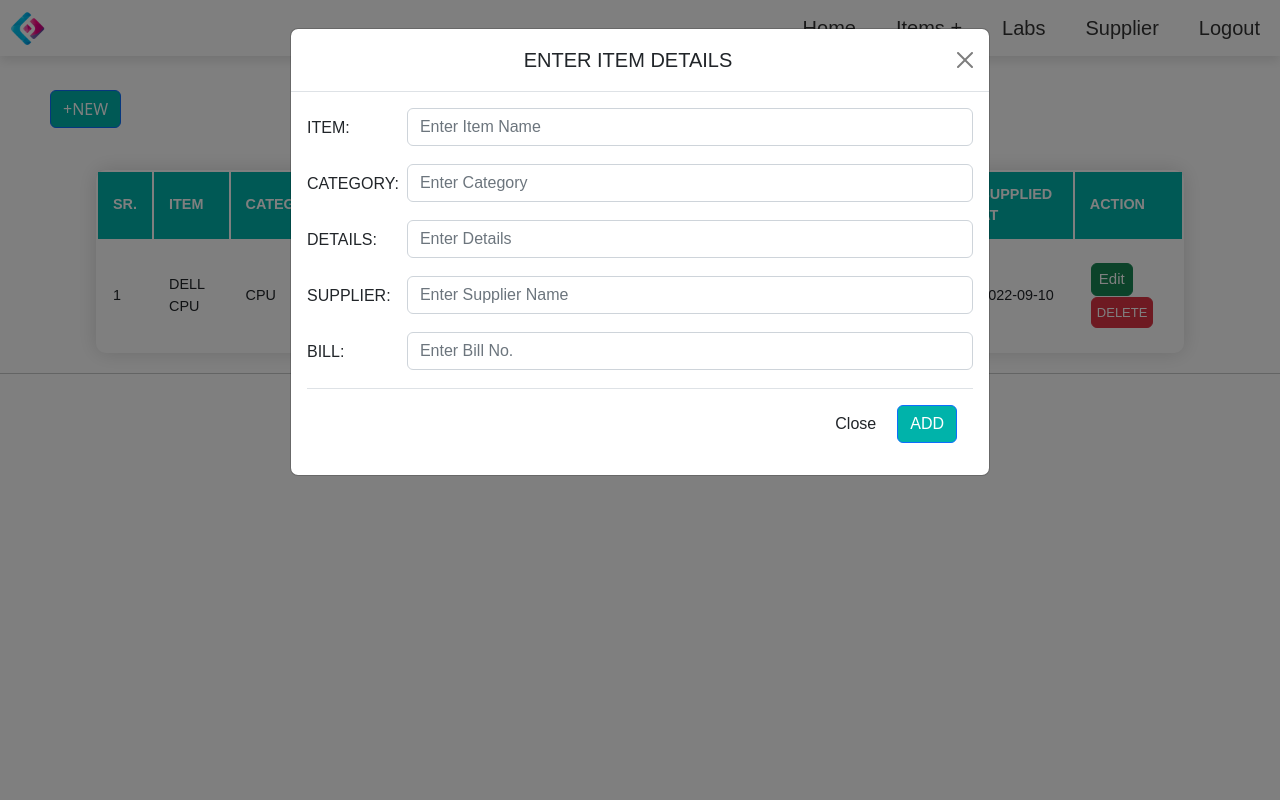
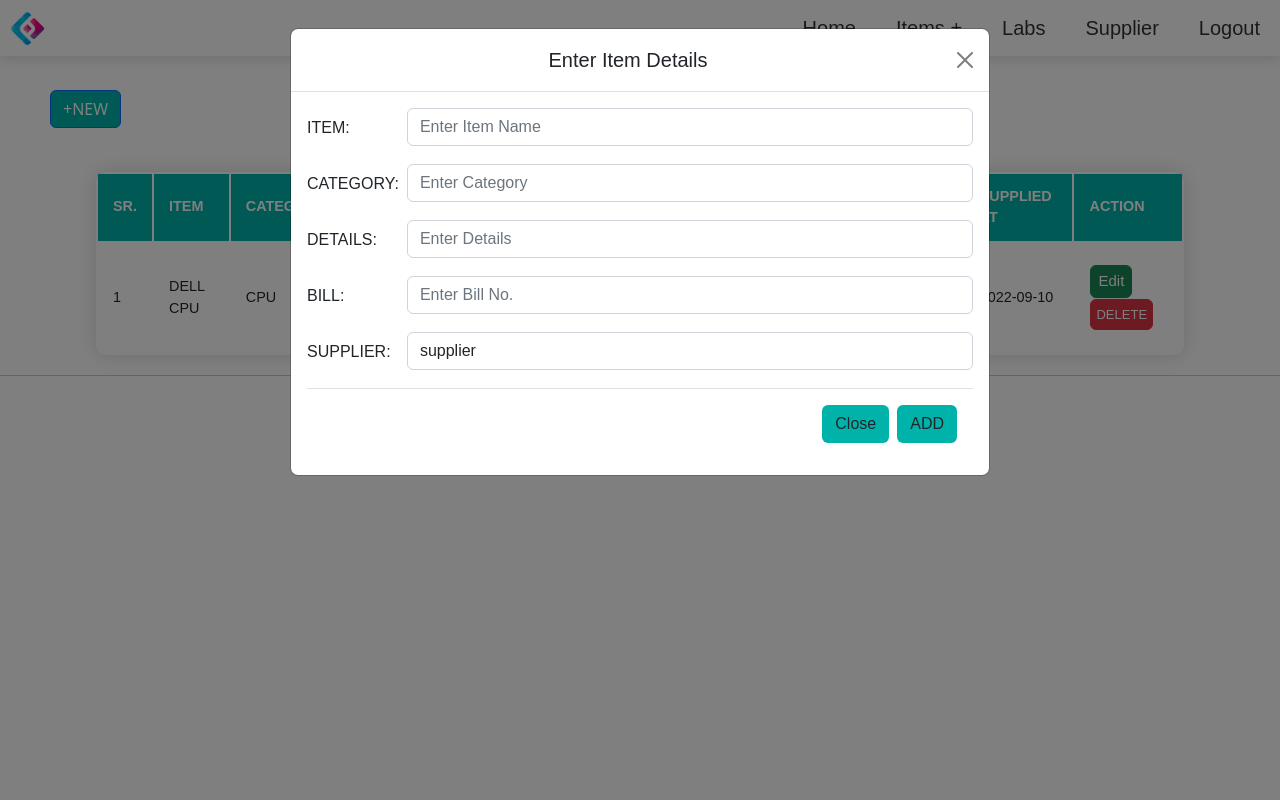
Before and after one commit to kunal8879/Stock-Management-System, a PHP site: page /items.php in a window 1280 px wide, after a click that opens the changed part. Run offline with PHP 8.4, Linux system fonts and the light colour scheme; data comes from the database, SQL or seed files in the repository.

Commit message:
update code

```diff
--- a/actions/add_item.php
+++ b/actions/add_item.php
@@ -6,7 +6,7 @@ require_once '../db_connect.php';
 if ($_SERVER['REQUEST_METHOD'] == 'POST') {
 
     $item_name = $_POST['item_name'];
-    $item_cat = $_POST['item_category'];
+    $item_cat = $_POST['item_cat'];
     $item_detail = $_POST['item_details'];
     $bill_no = $_POST['bill_no'];
     $supplier_id = $_POST['supplier_name'];
--- a/actions/delete_item.php
+++ b/actions/delete_item.php
@@ -1,8 +1,7 @@
 <?php
-require_once '../message.php';
 
-if (isset($_GET['item_id'])) {
-    require_once '../db_connect.php.php';
+if (isset($_POST['item_id'])) {
+    require_once '../db_connect.php';
     $sql = "DELETE FROM item WHERE item_id = '" . $_GET['item_id'] . "'";
     $sql_run = mysqli_query($conn, $sql);
 
--- /dev/null
+++ b/allocate.php
@@ -0,0 +1,5 @@
+<?php
+require_once './include/header.php';
+?>
+
+<h2>Allocate Items</h2>
--- a/include/header.php
+++ b/include/header.php
@@ -5,31 +5,29 @@
       <meta charset="UTF-8">
       <meta http-equiv="X-UA-Compatible" content="IE=edge">
       <meta name="viewport" content="width=device-width, initial-scale=1.0">
-      <title></title>
-      <link rel="stylesheet" href="../css/nav.css">
-      <link rel="stylesheet" href="../css/bootstrap.css">
-      <link rel="stylesheet" href="../css/bootstrap2.js">
+      <link rel="stylesheet" href="./css/style.css">
+      <link rel="stylesheet" href="./css/bootstrap.css">
 </head>
 
 <body>
-      <nav>
-            <img src="../css/logo.png" alt="Logo" class="logo">
+
+      <!-- navigation bar -->
+      <div style="margin: 90px;">
+            <header>
+                  <img src="./css/logo.png" alt="" class="site-logo">
+                  <nav class="navnavnav">
                         <ul>
-                  <li><a href="home.php">Home</a></li>
-                  <li>
-                        <a href="#">Item</a>
+                              <li><a href="#">Home</a></li>
+                              <li><a href="#">Items &plus;</a>
                                     <ul>
                                           <li><a href="items.php">Items</a></li>
                                           <li><a href="allocate.php">Allocate</a></li>
                                     </ul>
                               </li>
-                  <li><a href="Supplier"></a></li>
-                  <li><a href="Lab"></a></li>
-                  <li><a href="LogIn"></a></li>
-                  <li><a href="LogOut"></a></li>
+                              <li><a href="#">Labs</a></li>
+                              <li><a href="#">Supplier</a></li>
+                              <li><a href="#">Logout</a></li>
                         </ul>
                   </nav>
-
-</body>
-
-</html>
+            </header>
+      </div>
--- a/items.php
+++ b/items.php
@@ -1,75 +1,59 @@
 <?php
 require 'db_connect.php';
+require_once './include/header.php';
 ?>
 
-<!DOCTYPE html>
-<html lang="en">
+<!-- add item button-->
+<button type="button" class="btn btn-primary" data-bs-toggle="modal" data-bs-target="#addItemModal" style=" margin-left: 50px; background-color: #00b3aa;">&plus;NEW</button>
 
-<head>
-    <meta charset="UTF-8">
-    <meta http-equiv="X-UA-Compatible" content="IE=edge">
-    <meta name="viewport" content="width=device-width, initial-scale=1.0">
-    <link rel="stylesheet" href="./css/style.css">
-    <link rel="stylesheet" href="./css/bootstrap.css">
-</head>
-
-<body>
-
-    <!-- navigation bar -->
-    <div style="margin: 90px;">
-        <header>
-            <img src="./css/logo.png" alt="" class="site-logo">
-            <nav class="navnavnav">
-                <ul>
-                    <li><a href="#">Home</a></li>
-                    <li><a href="#">Items +</a>
-                        <ul>
-                            <li><a href="items.php">Items</a></li>
-                            <li><a href="allocate.php">Allocate</a></li>
-                        </ul>
-                    </li>
-                    <li><a href="#">Labs</a></li>
-                    <li><a href="#">Supplier</a></li>
-                    <li><a href="#">Logout</a></li>
-                </ul>
-            </nav>
-        </header>
-    </div>
-
-    <!-- add item -->
-    <button type="button" class="btn btn-primary" data-bs-toggle="modal" data-bs-target="#addItemModal" style=" margin-left: 50px; background-color: #00b3aa;">&plus;NEW</button>
+<!-- add item model -->
 <div class="modal fade" id="addItemModal" aria-labelledby="myModalLabel" aria-hidden="true">
     <div class="modal-dialog">
         <div class="modal-content">
             <div class="modal-header">
-                    <h5 class="modal-title" id="myModalLabel" style="margin-left: auto;">ENTER ITEM DETAILS</h5>
-                    <button type=" button" class="btn-close" data-bs-dismiss="modal" aria-label="Close"></button>
+                <h5 class="modal-title" id="myModalLabel" style="margin-left: auto;">Enter Item Details</h5>
+                <button type="button" class="btn-close" data-bs-dismiss="modal" aria-label="Close"></button>
             </div>
             <div class="modal-body">
                 <form action="./actions/add_item.php" method="POST">
                     <div class="mb-3">
+                        <label class="form-label">ITEM:</label>
                         <input type="text" class="form-control" id="item" name="item_name" placeholder="Enter Item Name" required>
-                            <label class="form-label">ITEM:</label>
                     </div>
                     <div class="mb-3">
-                            <input type="text" class="form-control" id="category" name="item_category" placeholder="Enter Category" required>
                         <label class="form-label">CATEGORY:</label>
+                        <input type="text" class="form-control" id="category" name="item_cat" placeholder="Enter Category" required>
                     </div>
                     <div class="mb-3">
-                            <input type="text" class="form-control" id="details" name="item_details" placeholder="Enter Details" required>
                         <label class="form-label">DETAILS:</label>
+                        <input type="text" class="form-control" id="details" name="item_detail" placeholder="Enter Details" required>
                     </div>
                     <div class="mb-3">
-                            <input type="text" class="form-control" id="supplier" name="supplier_name" placeholder="Enter Supplier Name" required>
-                            <label class="form-label">SUPPLIER:</label>
+                        <label class="form-label">BILL:</label>
+                        <input type="text" class="form-control" id="bill" name="bill_no" placeholder="Enter Bill No." required>
                     </div>
                     <div class="mb-3">
-                            <input type="text" class="form-control" id="bill" name="bill_no" placeholder="Enter Bill No." required>
-                            <label class="form-label">BILL:</label>
+                        <label class="form-label">SUPPLIER:</label>
+
+                        <!-- supplier names dropdown -->
+                        <?php
+                        $sql1 = "SELECT * FROM `supplier`";
+                        $sql_run1 = mysqli_query($conn, $sql1);
+
+                        echo "<select class='form-control' id='supplier_name' name='supplier_name'>";
+                        foreach ($sql_run1 as $item) {
+                        ?>
+
+                            <option value="<?php echo $item['supplier_id']; ?>"><?php echo $item['supplier_name']; ?></option>
+
+                        <?php }
+                        echo "</select>";
+                        ?>
+
                     </div>
                     <div class="modal-footer">
-                            <button type="button" class="btn btn-default" data-bs-dismiss="modal">Close</button>
-                            <button type="submit" name="add-item" class="btn btn-primary" style="background-color: #00b3aa;">ADD</button>
+                        <button type="button" class="btn btn-default" data-bs-dismiss="modal" style="background-color: #00b3aa;">Close</button>
+                        <button type="submit" name="add_item" class="btn" style="background-color: #00b3aa;">ADD</button>
                     </div>
                 </form>
             </div>
@@ -78,34 +62,37 @@ require 'db_connect.php';
 </div>
 
 
-    <h3 class="text-muted text-center">ALL ITEMS</h3>
+<h3 class="text-muted text-center" style="margin-bottom: 10px;">ALL ITEMS</h3>
 
-    <!-- table content -->
+<!-- table -->
 <table class="content-table" style="border-collapse: separate;">
     <thead>
         <tr>
+            <!-- table head -->
             <th>SR.</th>
             <th>ITEM</th>
             <th>CATEGORY</th>
             <th>DETAILS</th>
             <th>SUPPLIER</th>
-                <th>LABS</th>
+            <th>LAB</th>
             <th>SUPPLIED AT</th>
             <th>ACTION</th>
         </tr>
     </thead>
     <tbody>
+        <!-- fetching item details from database -->
         <?php
-            require_once 'db_connect.php';
-            $sql = "SELECT * FROM `item` INNER JOIN `lab` INNER JOIN `supplier` ON item.lab_id = lab.lab_id AND item.supplier_id = supplier.supplier_id";
-            // $sql = "SELECT * FROM item";
-            $sql_run = mysqli_query($conn, $sql);
+        $sql2 = "SELECT * FROM `item` INNER JOIN `lab` INNER JOIN `supplier` ON `item`.lab_id = `lab`.lab_id AND `item`.supplier_id = `supplier`.supplier_id";
+        // $sql2 = "SELECT * FROM item";
+        $sql_run2 = mysqli_query($conn, $sql2);
 
-            if (mysqli_num_rows($sql_run) > 0) {
-                foreach ($sql_run as $item) {
+        $i = 1;
+        if (mysqli_num_rows($sql_run2) > 0) {
+            foreach ($sql_run2 as $item) {
         ?>
                 <tr>
-                        <td><?= $item['item_id'] ?></td>
+                    <!--showing item details -->
+                    <td><?= $i ?></td>
                     <td><?= $item['item_name'] ?></td>
                     <td><?= $item['item_cat'] ?></td>
                     <td><?= $item['item_detail'] ?></td>
@@ -114,8 +101,10 @@ require 'db_connect.php';
                     <td><?= $item['supplied_at'] ?></td>
                     <td>
 
-                            <!-- edit item details -->
+                        <!-- edit item button-->
                         <button type="button" class="btn btn-success" data-bs-toggle="modal" data-bs-target="#editItemModal<?php echo $item['item_id']; ?>" style=" margin: 0px 1px; padding: 4px 7px; font-size: 15px;">Edit</button>
+
+                        <!-- edit item model -->
                         <div class="modal fade" id="editItemModal<?php echo $item['item_id']; ?>" aria-labelledby="myModalLabel" aria-hidden="true">
                             <div class="modal-dialog">
                                 <div class="modal-content">
@@ -154,8 +143,10 @@ require 'db_connect.php';
                             </div>
                         </div>
 
-                            <!-- delete item -->
+                        <!-- delete item  button-->
                         <button type="button" class="btn btn-danger" data-bs-toggle="modal" data-bs-target="#deleteItemModal<?php echo $item['item_id']; ?>" style=" margin: 1px; padding: 5px; font-size: 13px;">DELETE</button>
+
+                        <!-- delete item model -->
                         <div class="modal fade" id="deleteItemModal<?php echo $item['item_id']; ?>" aria-labelledby="myModalLabel" aria-hidden="true">
                             <div class="modal-dialog">
                                 <div class="modal-content">
@@ -180,8 +171,8 @@ require 'db_connect.php';
                         </div>
                     </td>
                 </tr>
-
         <?php
+                $i++;
             }
         } else {
             echo 'No Data Found!!';
@@ -190,7 +181,7 @@ require 'db_connect.php';
     </tbody>
 </table>
 
-    <hr>
+<hr style="margin-bottom: 100px;">
 
 <!-- footer -->
 
--- a/message.php
+++ b/message.php
@@ -1,6 +1,6 @@
 <?php
 session_start();
-function flash()
+function message()
 {
     //display on error
     if (isset($_SESSION['error'])) {
```
Also changed, not shown: model/addItemModel.php (+0 -38 lines), test.html (+41 -1 lines), actions/allocate_item.php (added), css/footer.css (added), include/footer.php (added). Lines whose indentation alone changed are shown as unchanged.
